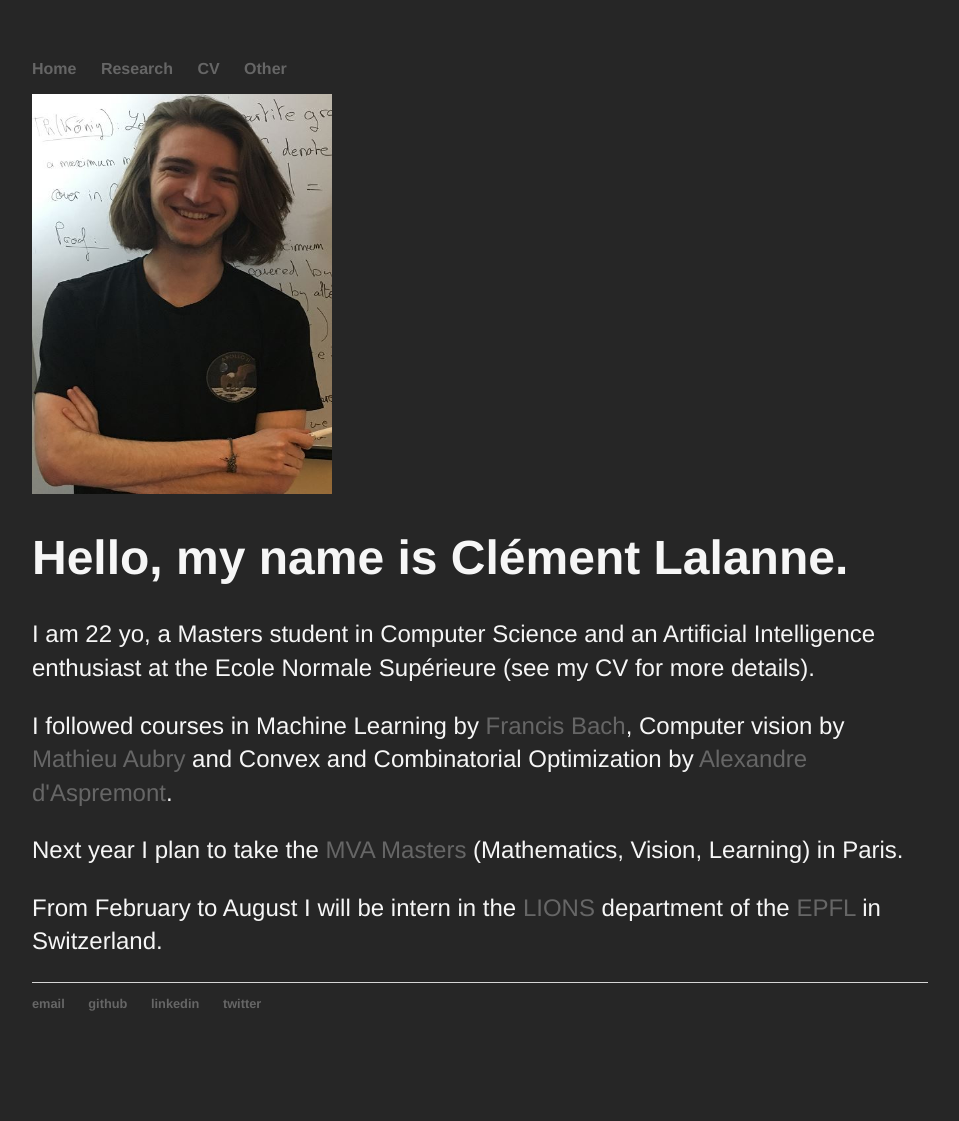
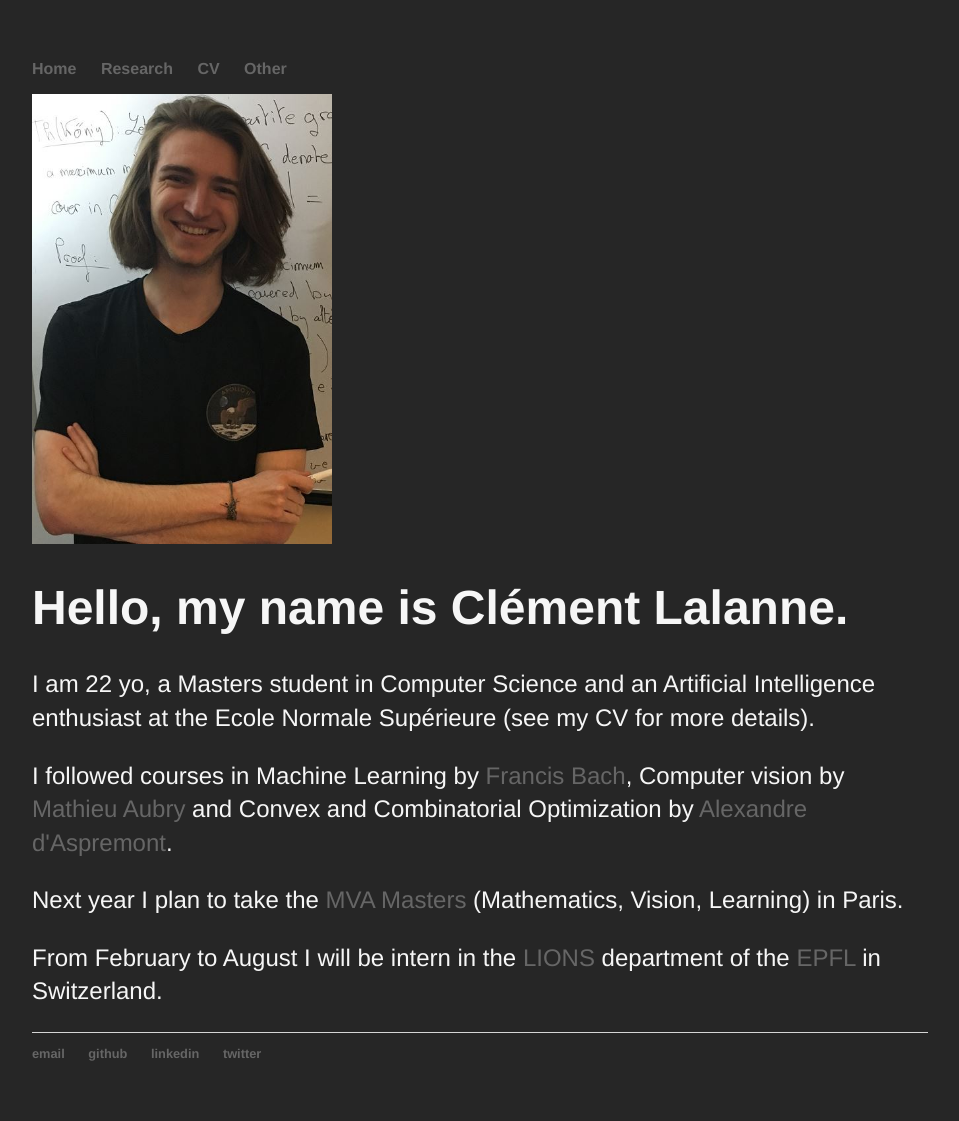
Before and after one commit to clemlal/clemlal.github.io, a Jekyll site: the page built from index.html, in a window 1280 px wide. Shown: the whole page, without its empty margins (160-1119 px from the left). Built offline with Jekyll 4.4.1, drawn with Linux system fonts in a browser that asks for light colours; before the commit the page ends 1071 px from its top, so only the background shows below that.

Commit message:
photo changed

```diff
--- a/index.html
+++ b/index.html
@@ -2,7 +2,7 @@
 layout: default
 title: Clément Lalanne
 ---
-<img src="Clement_Lalanne.JPG" alt="Me" width="300" height="400">
+<img src="Clement_Lalanne.JPG" alt="Me" width="300" height="450">
 <div class="blurb">
 	<h1>Hello, my name is Clément Lalanne.</h1>
 				<p>I am 22 yo, a Masters student in Computer Science and an Artificial Intelligence enthusiast at the Ecole Normale Supérieure (see my CV for more details).</p>
```
